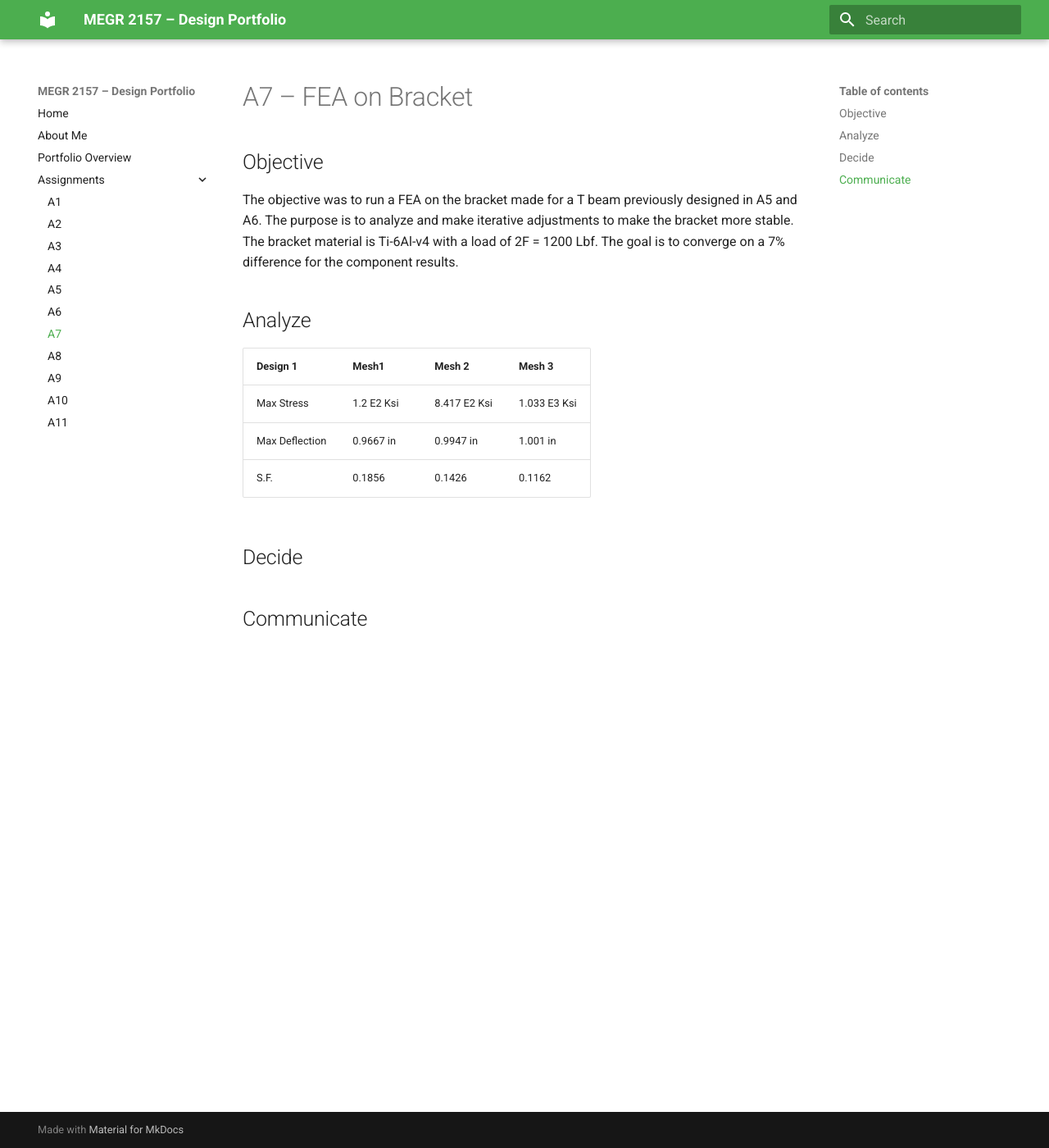
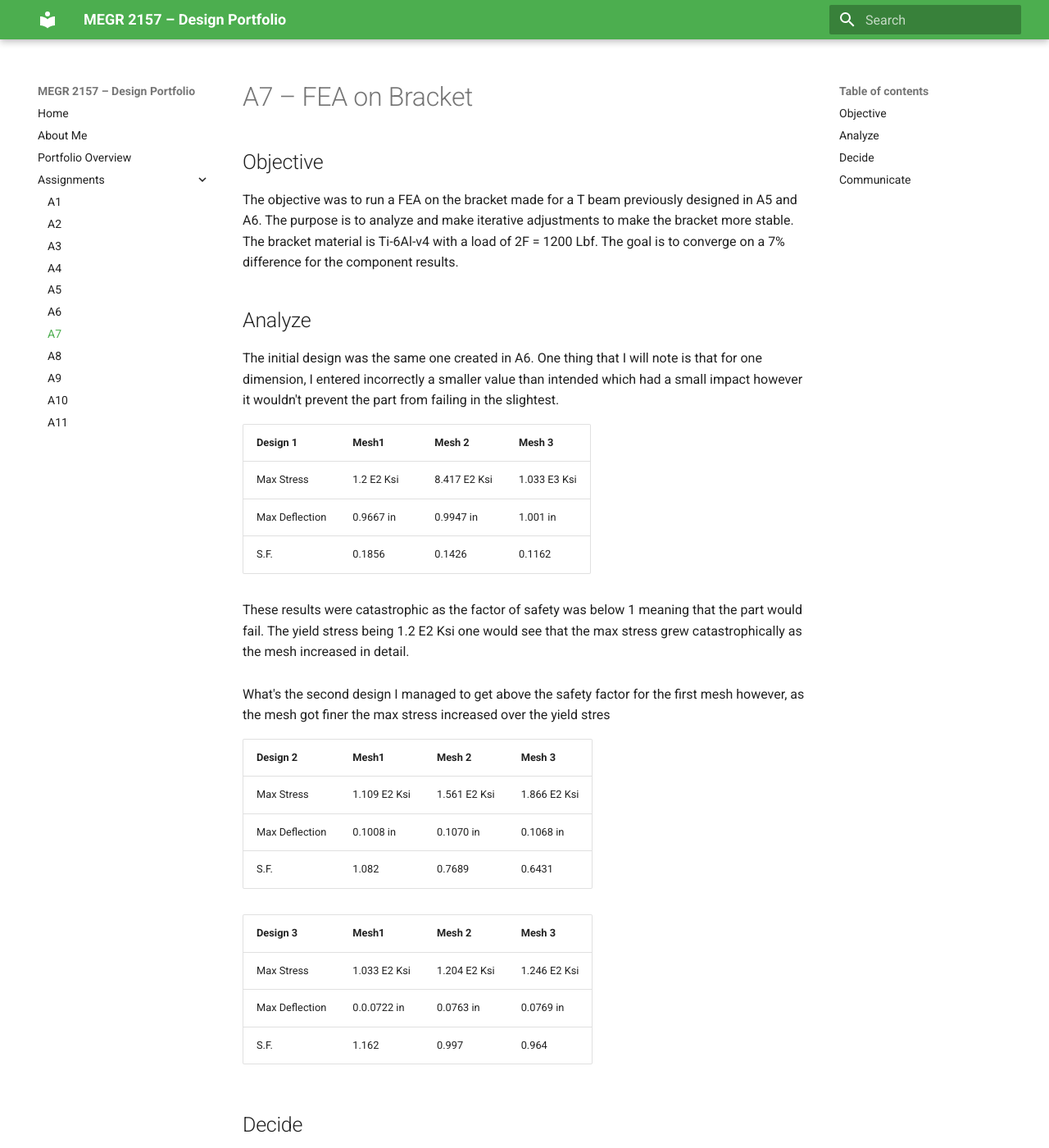
Before and after one commit to AntGo36/design-projects-portfolio, an MkDocs documentation site: the page built from docs/assignments/A07/index.md, in a window 1280 px wide and 1400 px high. Shown: the whole window at 82% size. Built offline with MkDocs 1.6.1 and Material for MkDocs 9.7.7, drawn with Linux system fonts in a browser that asks for light colours.

Commit message:
initial tables1

```diff
--- a/docs/assignments/A07/index.md
+++ b/docs/assignments/A07/index.md
@@ -5,6 +5,8 @@ The objective was to run a FEA on the bracket made for a T beam previously desig
 
 ## Analyze
 
+The initial design was the same one created in A6. One thing that I will note is that for one dimension, I entered incorrectly a smaller value than intended which had a small impact however it wouldn't prevent the part from failing in the slightest.
+  <br>
 <table>
   <thead>
     <tr>
@@ -37,6 +39,76 @@ The objective was to run a FEA on the bracket made for a T beam previously desig
   </tbody>
 </table>
 
+These results were catastrophic as the factor of safety was below 1 meaning that the part would fail. The yield stress being 1.2 E2 Ksi one would see that the max stress grew catastrophically as the mesh increased in detail.
+  <br>
+  <br>
+What's the second design I managed to get above the safety factor for the first mesh however, as the mesh got finer the max stress increased over the yield stres
+
+<table>
+  <thead>
+    <tr>
+      <th>Design 2</th>
+      <th>Mesh1</th>
+      <th>Mesh 2</th>
+      <th>Mesh 3</th>
+    </tr>
+  </thead>
+  <tbody>
+    <tr>
+      <td>Max Stress</td>
+      <td>1.109 E2 Ksi</td>
+      <td>1.561 E2 Ksi</td>
+      <td>1.866 E2 Ksi</td>
+    </tr>
+    <tr>
+      <td>Max Deflection</td>
+      <td>0.1008 in</td>
+      <td>0.1070 in</td>
+      <td>0.1068 in</td>
+    </tr>
+    <tr>
+      <td>S.F.</td>
+      <td>1.082</td>
+      <td>0.7689</td>
+      <td>0.6431</td>
+    </tr>
+  </tbody>
+</table>
+
+
+<table>
+  <thead>
+    <tr>
+      <th>Design 3</th>
+      <th>Mesh1</th>
+      <th>Mesh 2</th>
+      <th>Mesh 3</th>
+    </tr>
+  </thead>
+  <tbody>
+    <tr>
+      <td>Max Stress</td>
+      <td>1.033 E2 Ksi</td>
+      <td>1.204 E2 Ksi</td>
+      <td>1.246 E2 Ksi</td>
+    </tr>
+    <tr>
+      <td>Max Deflection</td>
+      <td>0.0.0722 in</td>
+      <td>0.0763 in</td>
+      <td>0.0769 in</td>
+    </tr>
+    <tr>
+      <td>S.F.</td>
+      <td>1.162</td>
+      <td>0.997</td>
+      <td>0.964</td>
+    </tr>
+  </tbody>
+</table>
+
+
+
 
 ## Decide
 
```
